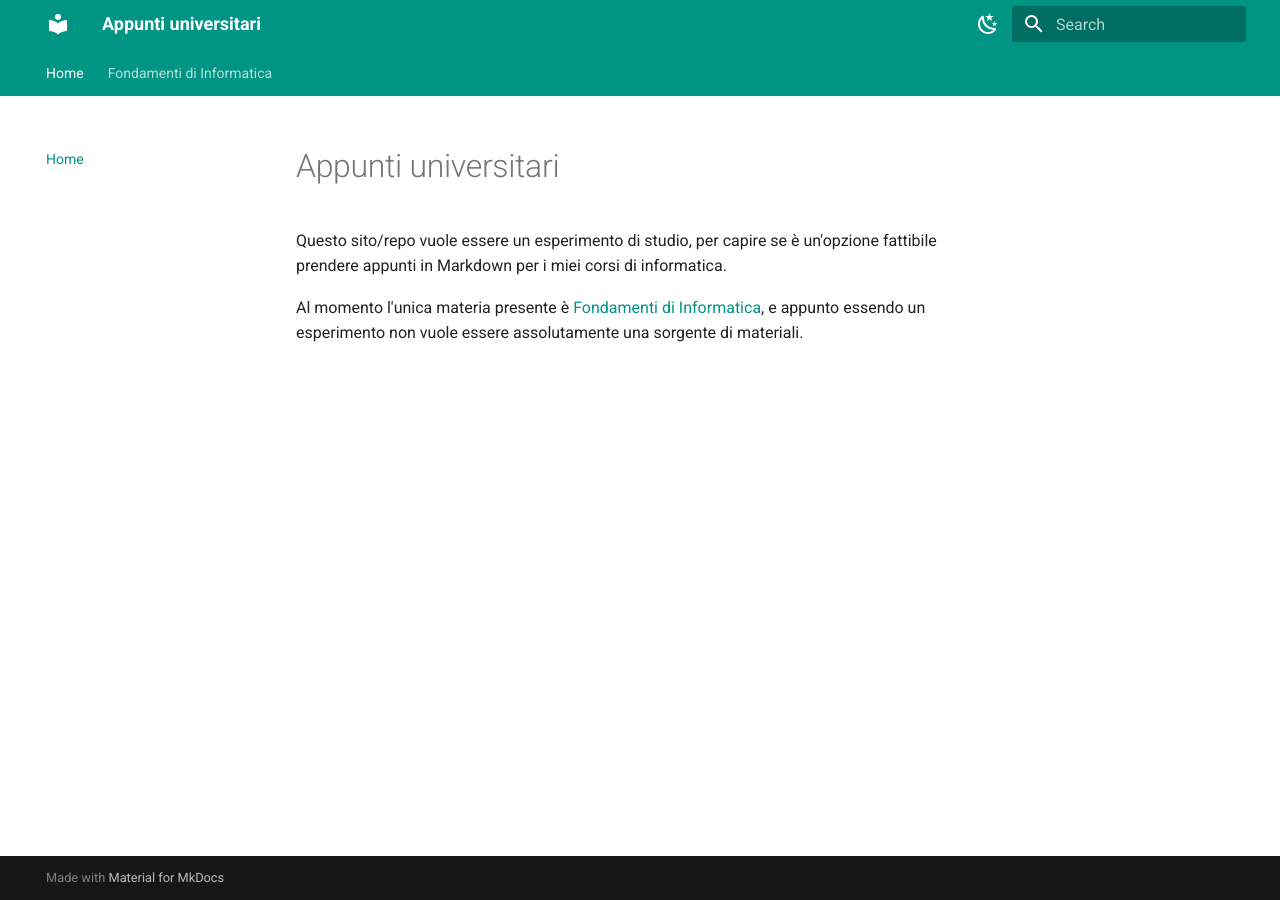
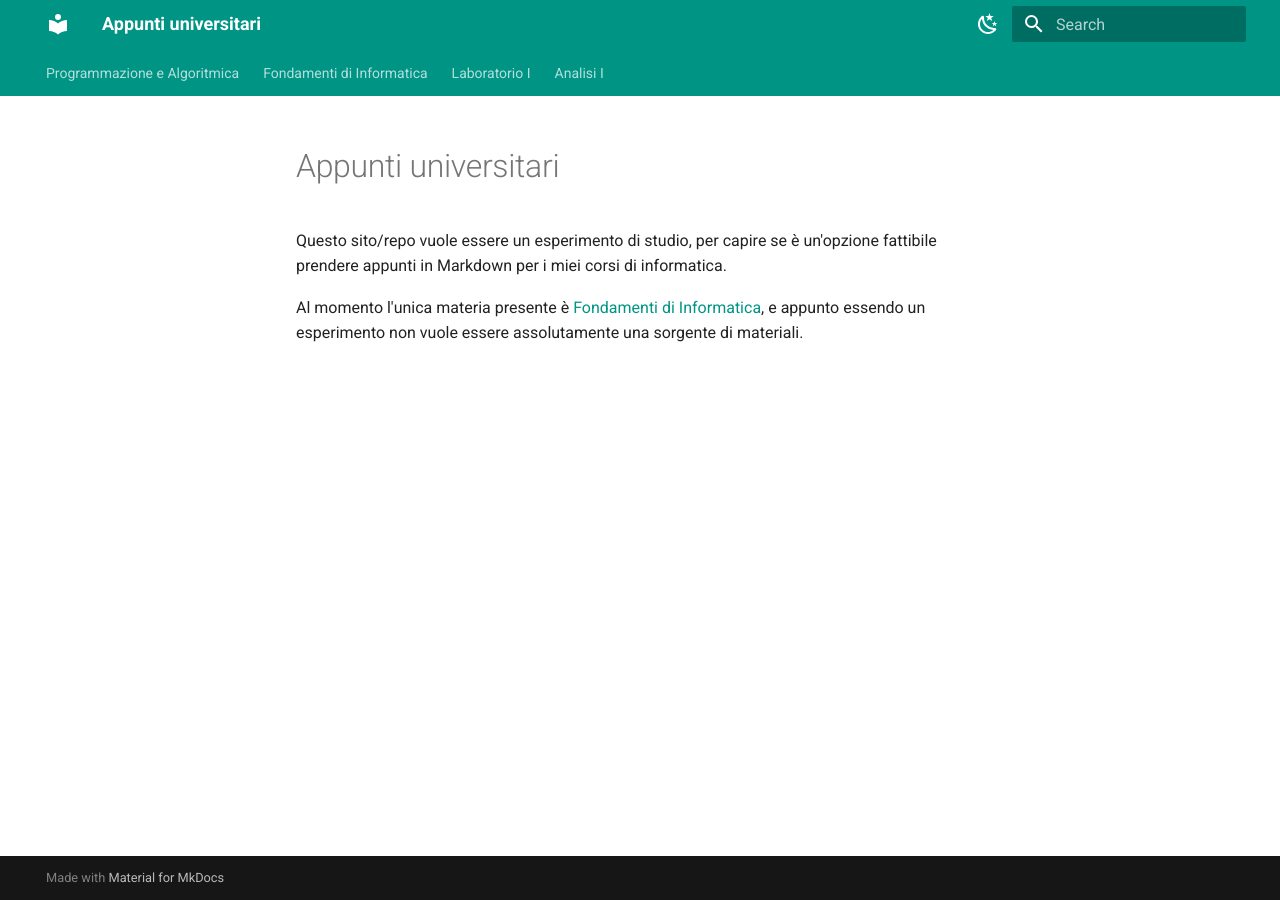
Before and after one commit to Pandry/appunti, an MkDocs documentation site: the page built from docs/index.md, in a window 1280 px wide. Built offline with MkDocs 1.6.1 and Material for MkDocs 9.7.7, drawn with Linux system fonts in a browser that asks for light colours.

Commit message:
Aggiunte le materie di Lab e Analisi

```diff
--- a/mkdocs.yml
+++ b/mkdocs.yml
@@ -92,9 +92,11 @@ plugins:
 
 # Page tree
 nav:
-  - Home: index.md
+  #- Home: index.md
+  - Programmazione e Algoritmica:
+    - Relazioni di ricorrenza: ProAlgo/relazioniRicorrenza.md
   - Fondamenti di Informatica:
-    - Introduzione: FdI/index.md
+    #- Introduzione: FdI/index.md
     - Insiemi: FdI/insiemi.md
     - Relazioni: FdI/relazioni.md
     - Induzione Matematica: FdI/induzione.md
@@ -105,3 +107,5 @@ nav:
     - Linguaggi Formali: FdI/linguaggi.md
     - Logica Matematica: FdI/logica.md
     - Cheatsheet: FdI/cheatsheet.md
+  - Laboratorio I: LabI/index.md
+  - Analisi I: AnalisiI/index.md
```
Also changed, not shown: docs/AnalisiI/index.md (added), docs/LabI/index.md (added).
